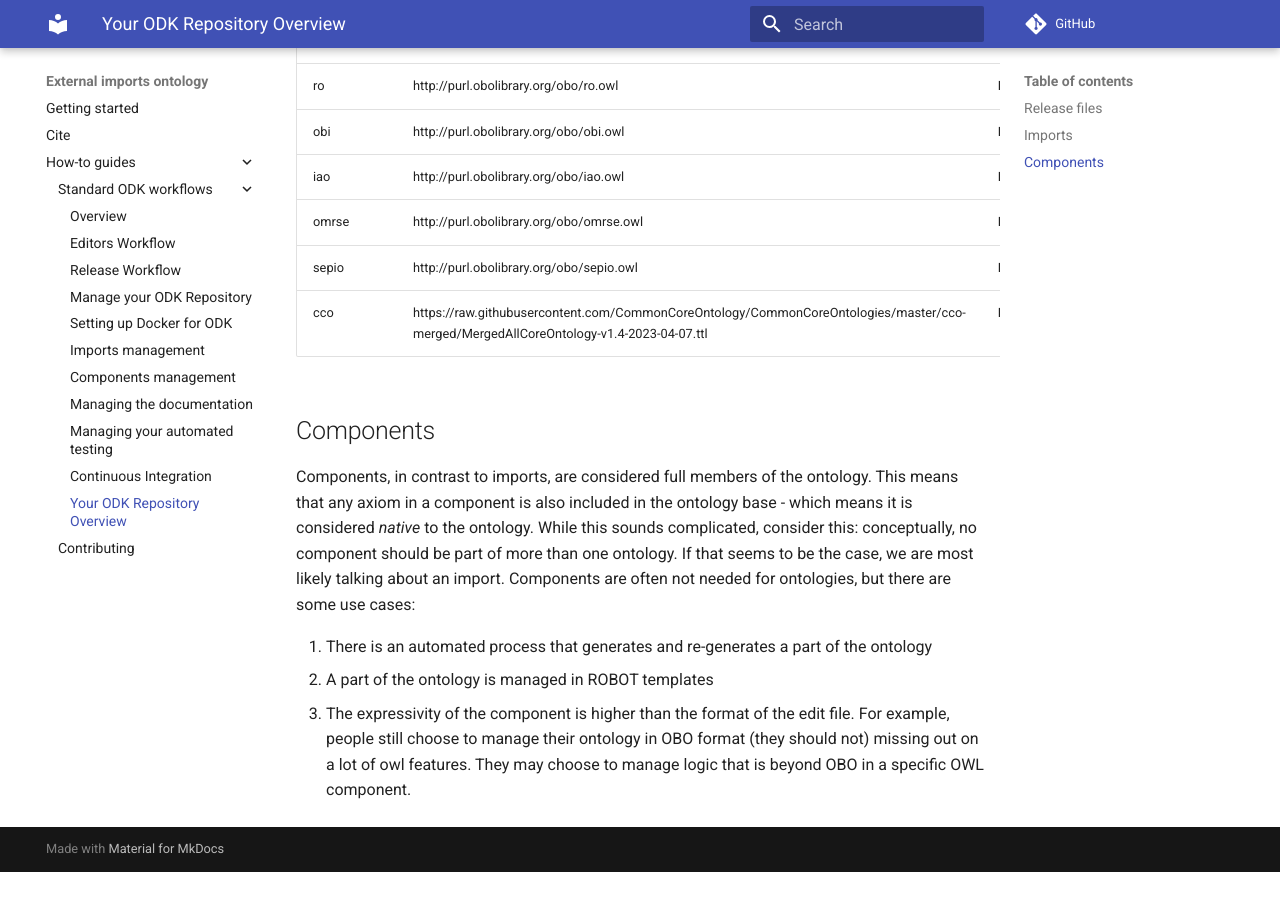
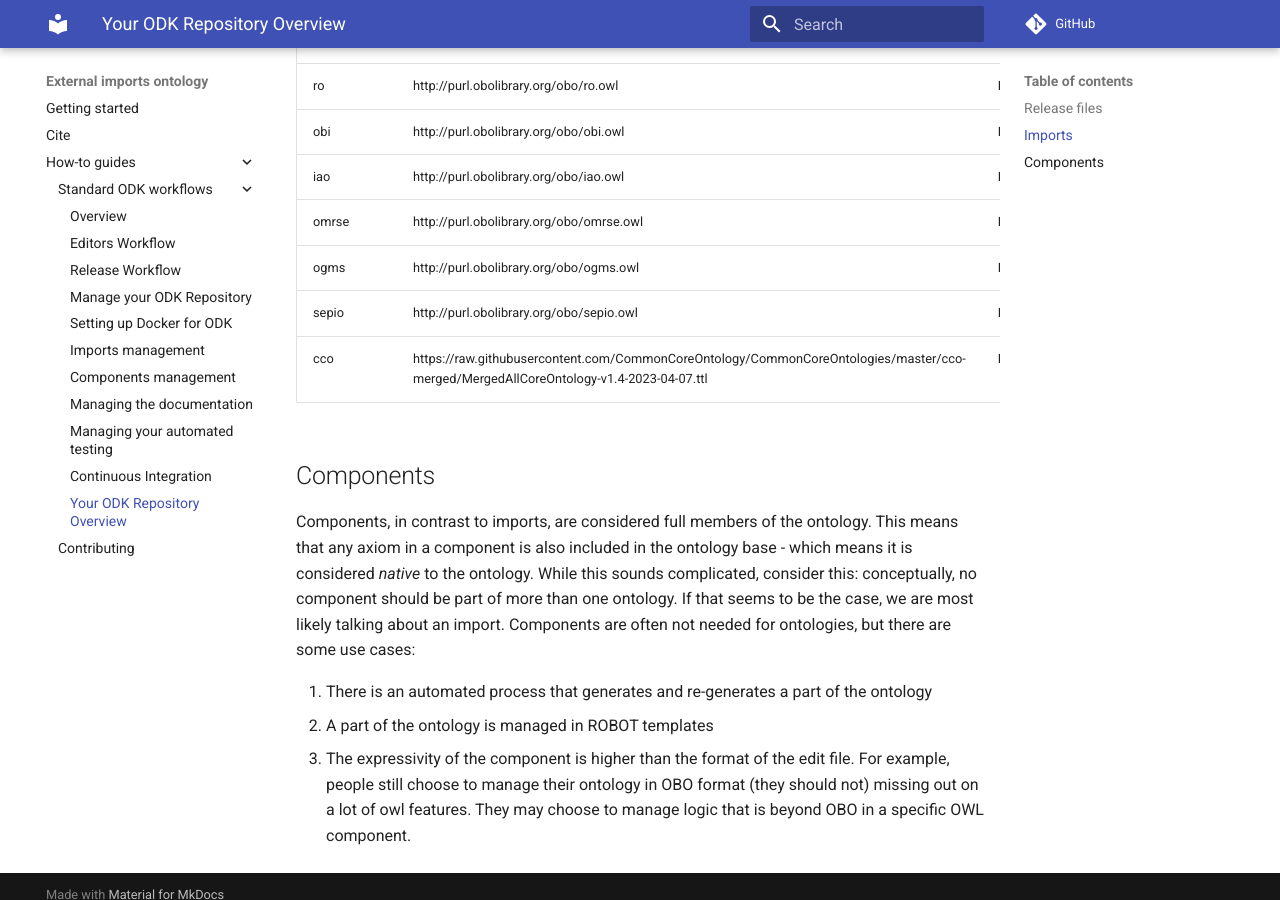
Before and after one commit to OpenLHS/OpenLHS-Imports, an MkDocs documentation site: the page built from docs/odk-workflows/RepositoryFileStructure.md, in a window 1280 px wide and 900 px high, scrolled down 735 px. Built offline with MkDocs 1.6.1 and Material for MkDocs 9.7.7, drawn with Linux system fonts in a browser that asks for light colours; comment, search, counter and statistics services are not loaded; before the commit the page ends 1607 px from its top, so only the background shows below that.

Commit message:
Added disease, disorder and signs - OGMS

```diff
--- a/docs/odk-workflows/RepositoryFileStructure.md
+++ b/docs/odk-workflows/RepositoryFileStructure.md
@@ -21,6 +21,7 @@ These are the current imports in OPENLHS-IMPORTS
 | obi | http://purl.obolibrary.org/obo/obi.owl | None |
 | iao | http://purl.obolibrary.org/obo/iao.owl | None |
 | omrse | http://purl.obolibrary.org/obo/omrse.owl | None |
+| ogms | http://purl.obolibrary.org/obo/ogms.owl | None |
 | sepio | http://purl.obolibrary.org/obo/sepio.owl | None |
 | cco | https://raw.githubusercontent.com/CommonCoreOntology/CommonCoreOntologies/master/cco-merged/MergedAllCoreOntology-v1.4-2023-04-07.ttl | None |
 
--- a/src/ontology/OpenLHS-Imports-odk.yaml
+++ b/src/ontology/OpenLHS-Imports-odk.yaml
@@ -17,6 +17,7 @@ import_group:
     - id: obi
     - id: iao
     - id: omrse
+    - id: ogms
     - id: sepio
     - id: cco
       mirror_from: "https://raw.githubusercontent.com/CommonCoreOntology/CommonCoreOntologies/master/cco-merged/MergedAllCoreOntology-v1.4-2023-04-07.ttl"
```
Also changed, not shown: 5 other files.
